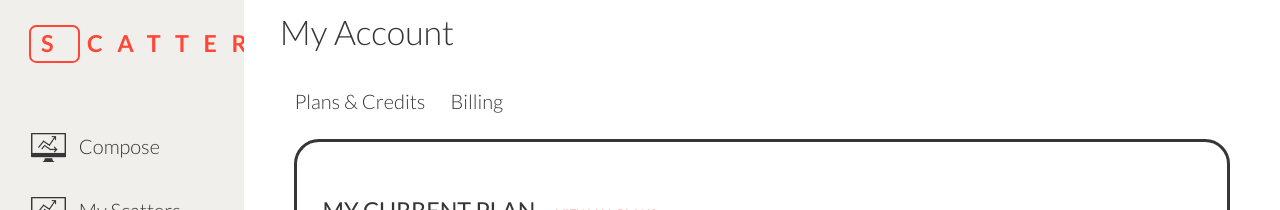
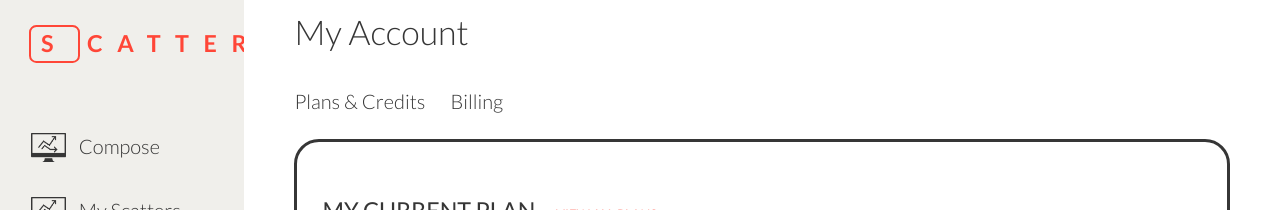
Before and after one commit to metamn/scatter, a Jekyll site: the page built from _posts/2013-09-13-account.html, in a window 1280 px wide. Shown: the top 210 px of the page. Built offline with Jekyll 4.4.1, drawn with Linux system fonts in a browser that asks for light colours; nearby versions of some CDN libraries.

Commit message:
Deploying live

```diff
--- a/_config.yml
+++ b/_config.yml
@@ -2,4 +2,4 @@ permalink: /:title
 
 name: Scatter
 
-#url: http://metamn.github.io/scatter
+url: http://metamn.github.io/scatter
--- a/assets/dashboard.scss
+++ b/assets/dashboard.scss
@@ -108,6 +108,7 @@ body.dashboard {
       width: auto;
       height: auto;
       margin-left: $minor/2;
+      padding: 0 $pad*2;
 
       background: #fff;
 
@@ -116,7 +117,7 @@ body.dashboard {
       }
 
       h1 {
-        padding: $pad/4 $pad - $pad/6;
+        padding: $pad/4 0;
       }
 
 
@@ -124,7 +125,6 @@ body.dashboard {
         @include block;
         width: auto;
         height: auto;
-        padding: 0 $pad*2;
 
         nav {
           @include block;
--- a/assets/screen.css
+++ b/assets/screen.css
@@ -378,10 +378,10 @@ body.dashboard .container #header nav ul li a span:first-of-type img, body.dashb
 body.dashboard .container #header #arrows { position: fixed; bottom: 1.25em; left: 1.25em; }
 body.dashboard .container #header #arrows span { cursor: pointer; display: none; }
 body.dashboard .container #header #arrows span.active { display: block; }
-body.dashboard .container #content { width: 100%; float: left; width: auto; height: auto; margin-left: 19.098%; background: #fff; }
+body.dashboard .container #content { width: 100%; float: left; width: auto; height: auto; margin-left: 19.098%; padding: 0 2.5em; background: #fff; }
 body.dashboard .container #content.expand { margin-left: 5em; }
-body.dashboard .container #content h1 { padding: 0.3125em 1.04167em; }
-body.dashboard .container #content section { width: 100%; float: left; width: auto; height: auto; padding: 0 2.5em; }
+body.dashboard .container #content h1 { padding: 0.3125em 0; }
+body.dashboard .container #content section { width: 100%; float: left; width: auto; height: auto; }
 body.dashboard .container #content section nav { width: 100%; float: left; margin: 1.25em 0; }
 body.dashboard .container #content section nav ul { display: block; margin: 0; }
 body.dashboard .container #content section nav ul li { display: inline-block; list-style-type: none; margin-left: 0; float: left; margin-right: 1.25em; }
```
Also changed, not shown: 7 other files.
